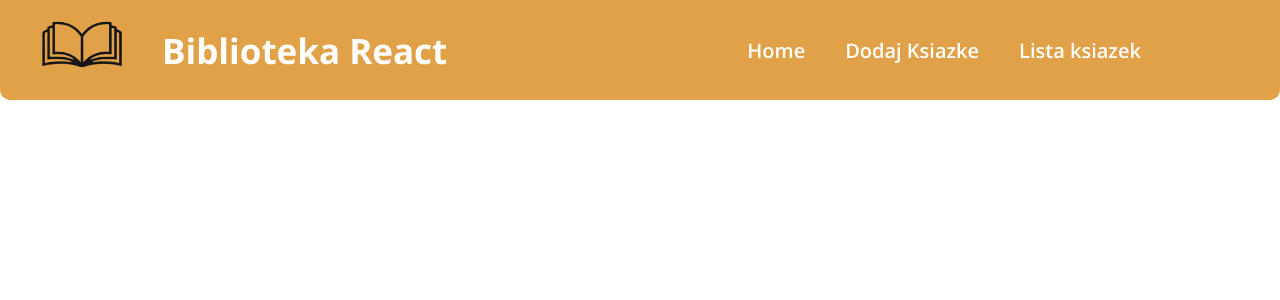
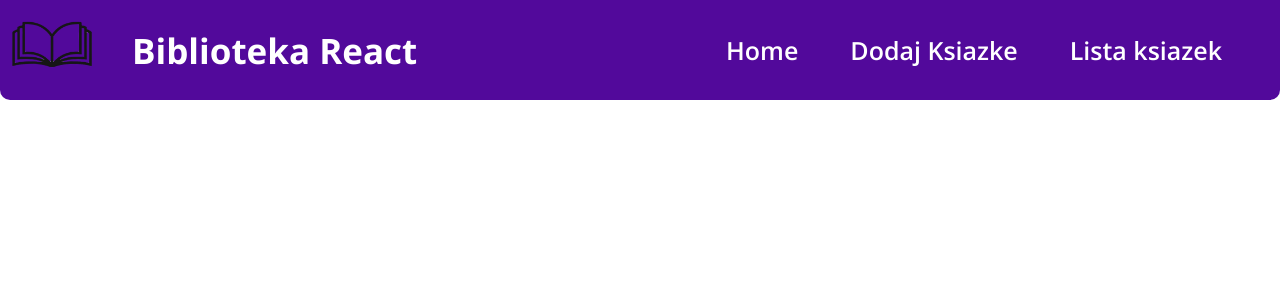
Before and after one commit to Fipeek/Biblioteka-React, a React (Create React App) app: page / in a window 1280 px wide. Shown: the top 300 px of the page. Built offline with nearby package versions, Linux system fonts and the light colour scheme.

Commit message:
header+burger

```diff
--- a/src/components/Hamburger.js
+++ b/src/components/Hamburger.js
@@ -1,7 +1,8 @@
-import React from "react";
+import React, {useState} from "react";
 import styles from './Hamburger.module.css';
-const Hamburger = () => {
-    return ( <div className={styles.hamburger}>
+import './reset.css';
+const Hamburger = (props) => {
+    return ( <div onClick={props.onClick} className={`${styles['hamburger']} ${props.burgerState && styles.active}`}>
       <div></div>
       <div></div>
       <div></div>
--- a/src/components/Hamburger.module.css
+++ b/src/components/Hamburger.module.css
@@ -4,14 +4,15 @@
         display: none;
     }
 }
-@media(max-width: 1024px){
+@media(max-width: 1031px){
     .hamburger{
         display: block;
         width: 30px;
         height: 30px;
-        /* background-color: black; */
         display: flex;
         flex-flow: column;
+        margin: 0 30px 0 auto;
+        z-index: 3;
     }
     .hamburger div{
         width: 100%;
@@ -20,5 +21,23 @@
         border: 1px solid transparent;
         border-radius: 3px;
         background-color: white;
+        transition: 0.3s;
     }
+    .hamburger.active div{
+        background-color: black;
+
+    }
+    .hamburger.active div:nth-of-type(2){
+        opacity: 0;
+    }
+    .hamburger.active div:nth-of-type(1){
+        transform: rotate(45deg);
+        transform-origin: left;
+    }
+    .hamburger.active div:nth-of-type(3){
+        transform: rotate(-40deg);
+        transform-origin: left;
+    }
+
+
 }
--- a/src/components/Header.js
+++ b/src/components/Header.js
@@ -1,13 +1,20 @@
-import React from "react";
+import React, {useState} from "react";
 import styles from './Header.module.css';
 import Nav from "./Nav";
 import Hamburger from "./Hamburger";
+import './reset.css';
 const Header = () => {
-    return(<header className={styles.navbar}>
+    const [isBurgerClicked,setBurgerClicked] = useState(false);
+    const burgerClickHandler = () =>
+    {
+        setBurgerClicked(!isBurgerClicked);
+        console.log('xddd');
+    }
+        return(<header className={styles.navbar}>
         <div className={styles.logo}></div>
         <h1>Biblioteka React</h1>
-        <Hamburger> </Hamburger>
-        <Nav></Nav>
+        <Hamburger onClick={burgerClickHandler} burgerState={isBurgerClicked}> </Hamburger>
+        <Nav burgerState={isBurgerClicked}></Nav>
 
     </header>);
 }
--- a/src/components/Header.module.css
+++ b/src/components/Header.module.css
@@ -9,31 +9,37 @@
 .navbar {
     width: 100%;
     height: 100px;
-    background-color: rgb(225, 161, 72);
+    background-color: #52099b;
     display: flex;
-    border: 2px solid rgb(225, 161, 72);
+    border: 2px solid transparent;
     border-bottom-left-radius: 10px;
     border-bottom-right-radius: 10px;
     align-items: center;
+    flex-grow: 1;
+    flex-basis: 40%;
 }
 .logo {
     background-image: url('../images/logo.png');
     height: 150px;
     width: 100px;
-    /* background-color: green; */
     background-size: cover;
     background-position: center;
-    margin: 20px 30px;
+    margin: 20px 0px;
 }
 .navbar h1{
     color: white;
     text-align: center;
-
     font-size: 35px;
-
+    margin: 0 30px;
 }
-@media (max-width: 1174px){
- .navbar h1{
-     font-size: 30px;
- }
+@media(max-width: 500px){
+    .navbar h1{
+        font-size: 25px;
+        margin: 0 20px;
+    }
 }
+@media(max-width: 375px){
+    .navbar h1{
+        margin: 0 5px;
+    }
+}
--- a/src/components/Nav.js
+++ b/src/components/Nav.js
@@ -1,19 +1,17 @@
-import React from "react";
+import React, {useState} from "react";
 import styles from './Nav.module.css';
+import './reset.css';
 
-const Nav = () => {
+const Nav = (props) => {
+    console.log(props.burgerState);
     return (
-        <nav className={styles.navigation}>
+        <nav       className={`${styles['navigation']} ${props.burgerState && styles.active}`}>
             <ul>
                 <li>Home</li>
                 <li>Dodaj Ksiazke</li>
                 <li>Lista ksiazek</li>
             </ul>
-            <div class="hamburger">
-              <span class="line line1"></span>
-              <span class="line line2"></span>
-              <span class="line line3"></span>
-            </div>
+
         </nav>
      );
 }
--- a/src/components/Nav.module.css
+++ b/src/components/Nav.module.css
@@ -1,5 +1,5 @@
 .navigation{
-   margin: 0 0 0 280px;
+   margin: 0 30px 0 auto;
 }
 .navigation ul{
     list-style: none;
@@ -8,24 +8,50 @@
 }
 .navigation li {
     margin: 0 15px;
-    font-size: 20px;
+    font-size: 25px;
     font-weight: 600;
-    transition: 0.3s;
-    padding: 5px;
-    flex-grow: 1;
+    transition: 0.5s;
+    padding: 5px 10px;
+    border: 1px solid transparent;
 }
 .navigation li:hover{
     cursor: pointer;
-
-     background-color: rgba(188, 136, 64, 0.775);
-    border: 1px solid rgba(190, 135, 59, 0.775);
-    border-radius: 5px;
-
+    background-color: #360e5e;
+    border-radius: 10px;
 }
-
-@media (max-width: 1174px){
-
+@media(max-width: 1031px){
     .navigation{
-    margin: 0 0 0 240px;
+        top:0px;
+        right: -100vh;
+        position: fixed;
+        height: 100%;
+        width: calc(100vw - 50%);
+        background-color: white;
+        z-index: 2;
+        margin: 0;
+        border: 2px solid #e8e8e8;
+        transition: 0.3s;
+    }
+    .navigation ul{
+        margin: 100px 0;
+        color: black;
+        align-items: center;
+        flex-flow: column;
+    }
+    .navigation li{
+        text-align: center;
+        font-size: 20px;
+        border-top: 2px solid #e8e8e8;
+        width: 100%;
+    }
+    .navigation li:hover{
+        border-radius: 0;
+        color: white;
+    }
+    li:last-of-type{
+        border-bottom: 2px solid #e8e8e8;
+    }
+    .navigation.active{
+        right: 0;
     }
 }
--- /dev/null
+++ b/src/components/reset.css
@@ -0,0 +1,5 @@
+*{
+    margin: 0;
+    padding: 0;
+    box-sizing: border-box;
+}
```
